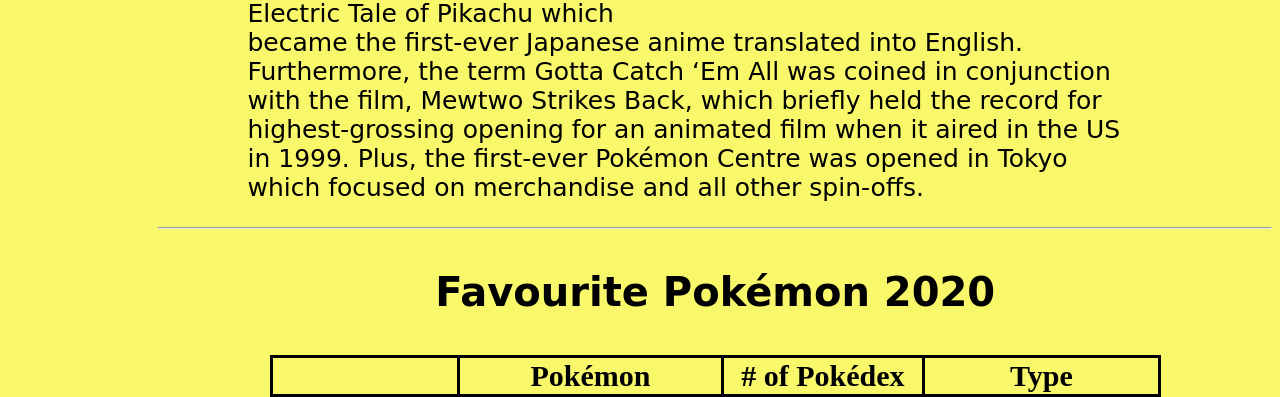
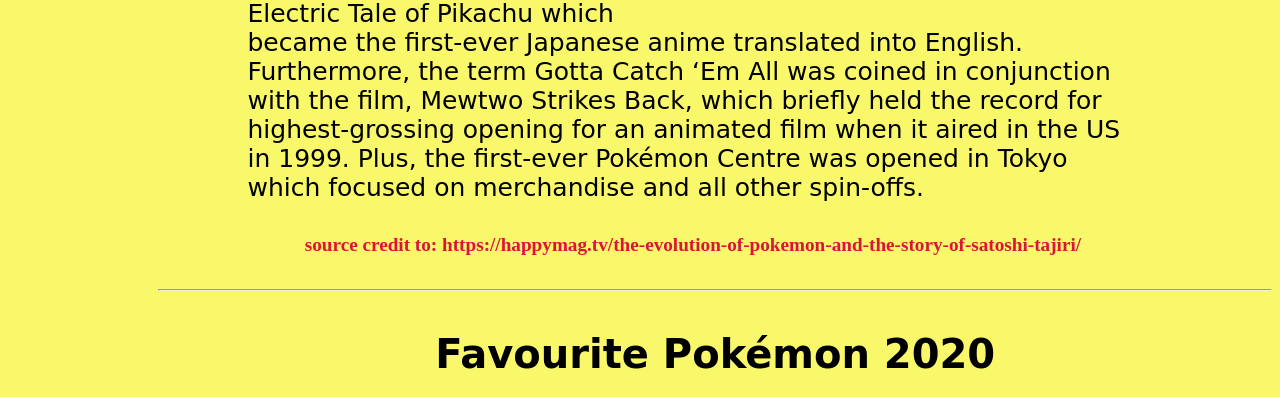
Before and after one commit to Santiagoooooo/TermProject, a PHP site: page /index.html in a window 1280 px wide. Shown: the part 2002-2399 px from the top of the page. Run offline with PHP 8.4, Linux system fonts and the light colour scheme.

Commit message:
source credit updated

```diff
--- a/index.html
+++ b/index.html
@@ -160,6 +160,7 @@
         it aired in the US in 1999. Plus, the first-ever Pokémon Centre was
         opened in Tokyo which focused on merchandise and all other spin-offs.
       </p>
+      <h5>source credit to: https://happymag.tv/the-evolution-of-pokemon-and-the-story-of-satoshi-tajiri/</h5>
     </div>
     <hr />
     <h3><a name="favourite">Favourite Pokémon 2020</a></h3>
@@ -322,5 +323,6 @@
         </td>
       </tr>
     </table>
+    <h5>source credit to: https://www.pokemon.com/us/pokemon-news/</h5>
   </body>
 </html>
--- a/style/index.css
+++ b/style/index.css
@@ -10,6 +10,11 @@ h3{
   text-align: center;
   font-family: "Comic Sans MS", cursive, sans-serif ;
   font-size: 40px;
+}
+h5{
+ text-align: center;
+ color: crimson;
+ font-size: larger;
 }
 body {
   width: 87%;
```
